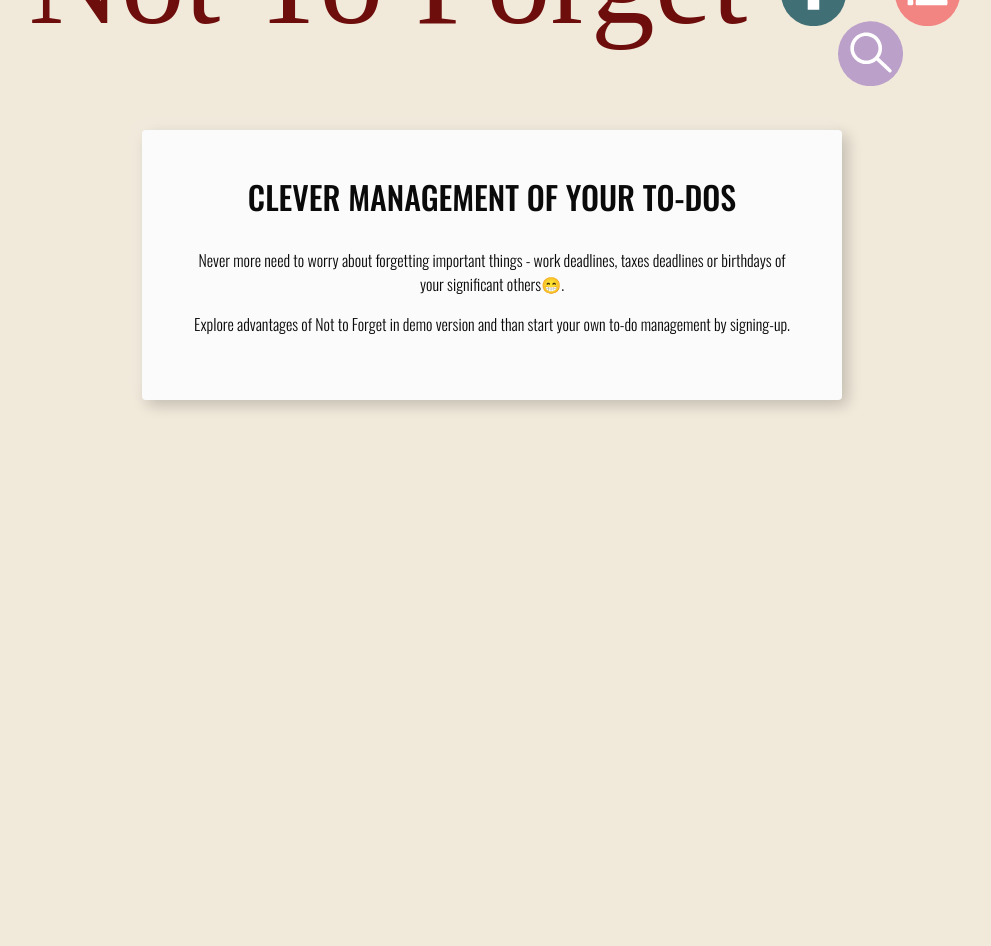
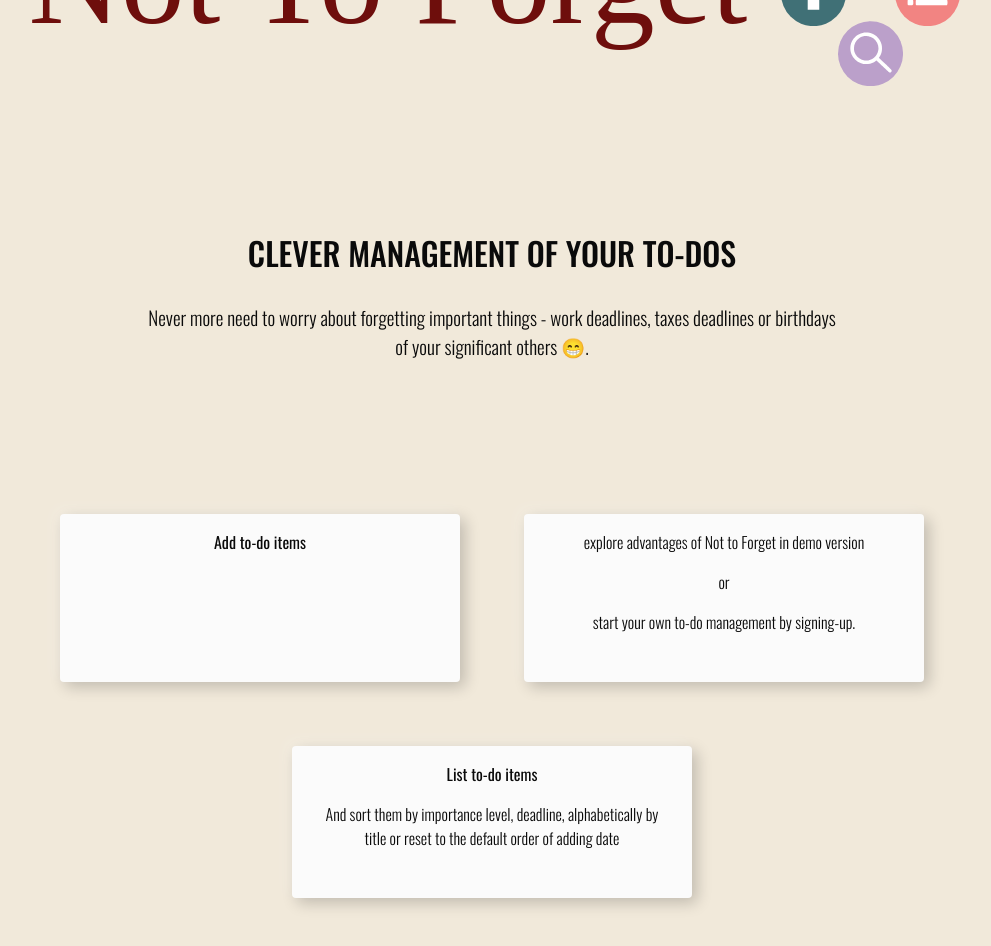
Before and after one commit to Alice-Rez/Not-to-forget, a React (Create React App) app: page /help in a window 1280 px wide. Shown: the part 200-1146 px from the top of the page, without its empty margins (148-1139 px from the left). Before the commit the page ends 800 px from the top, so only its background shows below. Built offline with nearby package versions, Linux system fonts and the light colour scheme; a web font is replaced by a local one.

Commit message:
adding more info in Help

```diff
--- a/src/components/Help.jsx
+++ b/src/components/Help.jsx
@@ -3,20 +3,40 @@ import React, { Component } from "react";
 export default class Help extends Component {
   render() {
     return (
-      <section className="section-main card-white help">
+      <section>
+        <section className="section-main">
           <h2>Clever management of your to-dos</h2>
-        <p>
+          <p className="lead-p">
             Never more need to worry about forgetting important things - work
-          deadlines, taxes deadlines or birthdays of your significant others
+            deadlines, taxes deadlines or birthdays of your significant others{" "}
             <span role="img" aria-labelledby="grinning face">
               😁
             </span>
             .
           </p>
+        </section>
+        <section className="my-card-deck">
+          <article className="card-white">
             <p>
-          Explore advantages of Not to Forget in demo version and than start
-          your own to-do management by signing-up.
+              <strong>Add to-do items</strong>
             </p>
+            <p></p>
+          </article>
+          <article className="card-white">
+            <p>explore advantages of Not to Forget in demo version</p>
+            <p>or</p>
+            <p>start your own to-do management by signing-up.</p>
+          </article>
+          <article className="card-white">
+            <p>
+              <strong>List to-do items</strong>
+            </p>
+            <p>
+              And sort them by importance level, deadline, alphabetically by
+              title or reset to the default order of adding date
+            </p>
+          </article>
+        </section>
       </section>
     );
   }
--- a/src/styles/Help.css
+++ b/src/styles/Help.css
@@ -3,6 +3,6 @@ h2 {
   margin-bottom: 1em;
 }
 
-.help {
-  padding: 3em;
+.lead-p {
+  font-size: 1.2rem;
 }
```
Lines whose indentation alone changed are shown as unchanged.
